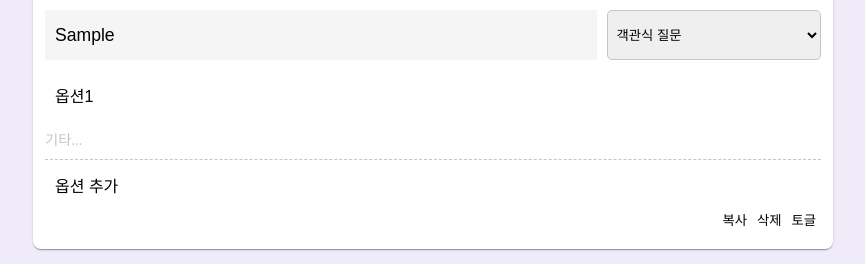
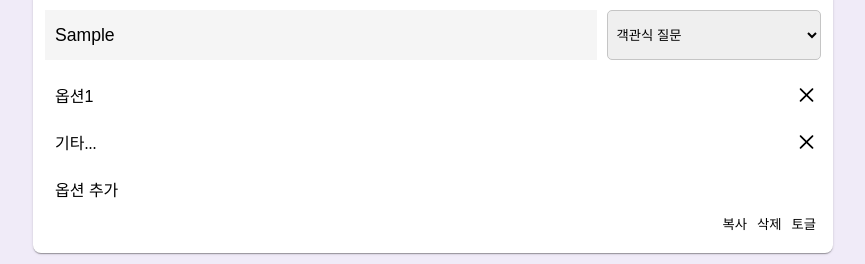
Before and after one commit to 938938/google-form-clone, a React (Create React App) app: page / in a window 1280 px wide. Both pictures are taken after typing "Sample" into the empty fields and a click on the button "'기타' 추가". Shown: the part 185-449 px from the top of the page, without its empty margins (207-1072 px from the left). Built offline with nearby package versions, Linux system fonts and the light colour scheme.

Commit message:
[feat] 옵션 delete 함수 구현

```diff
--- a/package.json
+++ b/package.json
@@ -13,6 +13,7 @@
     "@types/react-dom": "^18.2.7",
     "react": "^18.2.0",
     "react-dom": "^18.2.0",
+    "react-icons": "^4.10.1",
     "react-redux": "^8.1.1",
     "react-scripts": "5.0.1",
     "typescript": "^4.9.5",
--- a/src/components/Options.module.css
+++ b/src/components/Options.module.css
@@ -0,0 +1,22 @@
+.optionList {
+  display: flex;
+}
+
+.delBtn {
+  cursor: pointer;
+  width: 30px;
+  height: 30px;
+  padding: 3px;
+  border-radius: 50%;
+  transition: all 0.2s;
+}
+
+.delBtn:hover {
+  background-color: lightgray;
+  transition: all 0.2s;
+}
+
+.etc span {
+  padding: 10px;
+  width: 100%;
+}
--- a/src/components/Options.tsx
+++ b/src/components/Options.tsx
@@ -1,6 +1,14 @@
 import { useDispatch } from 'react-redux';
-import { addEtcOption, addOptions, editOption } from '../store/questionSlice';
+import {
+  addEtcOption,
+  addOptions,
+  delEtcOption,
+  delOption,
+  editOption,
+} from '../store/questionSlice';
 import { ChangeEvent } from 'react';
+import { RxCross2 } from 'react-icons/rx';
+import style from './Options.module.css';
 
 const Options: React.FC<{
   idx: number;
@@ -19,6 +27,12 @@ const Options: React.FC<{
     const { value } = e.target;
     dispatch(editOption({ Qidx: idx, value, Oidx }));
   };
+  const onDeleteHandler = (Oidx: number) => {
+    dispatch(delOption({ Qidx: idx, Oidx }));
+  };
+  const onEtcDeleteHandler = () => {
+    dispatch(delEtcOption({ idx }));
+  };
   switch (type) {
     case 'short':
       return <p>단답형 텍스트</p>;
@@ -30,9 +44,18 @@ const Options: React.FC<{
           {options.map((ele, idx) => (
             <li key={idx}>
               <input value={ele} onChange={(e) => onChangeHandler(e, idx)} />
+              <RxCross2
+                className={style.delBtn}
+                onClick={() => onDeleteHandler(idx)}
+              />
             </li>
           ))}
-          {isEtc && <p>기타...</p>}
+          {isEtc && (
+            <li className={style.etc}>
+              <span>기타...</span>
+              <RxCross2 className={style.delBtn} onClick={onEtcDeleteHandler} />
+            </li>
+          )}
           <li>
             <input value='옵션 추가' onClick={onAddHandler} readOnly />
             {!isEtc && (
@@ -50,9 +73,18 @@ const Options: React.FC<{
           {options.map((ele, idx) => (
             <li key={idx}>
               <input value={ele} onChange={(e) => onChangeHandler(e, idx)} />
+              <RxCross2
+                className={style.delBtn}
+                onClick={() => onDeleteHandler(idx)}
+              />
             </li>
           ))}
-          {isEtc && <p>기타...</p>}
+          {isEtc && (
+            <li className={style.etc}>
+              <span>기타...</span>
+              <RxCross2 className={style.delBtn} onClick={onEtcDeleteHandler} />
+            </li>
+          )}
           <li>
             <input value='옵션 추가' onClick={onAddHandler} readOnly />
             {!isEtc && (
@@ -70,6 +102,10 @@ const Options: React.FC<{
           {options.map((ele, idx) => (
             <li key={idx}>
               <input value={ele} onChange={(e) => onChangeHandler(e, idx)} />
+              <RxCross2
+                className={style.delBtn}
+                onClick={() => onDeleteHandler(idx)}
+              />
             </li>
           ))}
           <li>
--- a/src/components/Question.module.css
+++ b/src/components/Question.module.css
@@ -50,7 +50,7 @@
   font-size: 1rem;
 }
 
-.optionsBox li:last-child {
+.optionsBox li {
   display: flex;
   align-items: center;
 }
--- a/src/store/questionSlice.ts
+++ b/src/store/questionSlice.ts
@@ -38,15 +38,33 @@ const questionSlice = createSlice({
       const { idx } = action.payload;
       state[idx].isEtc = true;
     },
+    delEtcOption: (state, action) => {
+      const { idx } = action.payload;
+      state[idx].isEtc = false;
+    },
     editOption: (state, action) => {
       // Qidx : 질문의 인덱스
       // Oidx : 옵션의 인덱스
       const { Qidx, Oidx, value } = action.payload;
       state[Qidx].options[Oidx] = value;
     },
+    delOption: (state, action) => {
+      const { Qidx, Oidx } = action.payload;
+      // 남은 옵션이 하나밖에 없으면 삭제를 실행하지 않고 return
+      if (state[Qidx].options.length <= 1) {
+        return;
+      }
+      state[Qidx].options.splice(Oidx, 1);
+    },
   },
 });
 
 export default questionSlice;
-export const { add, addOptions, addEtcOption, editOption } =
-  questionSlice.actions;
+export const {
+  add,
+  addOptions,
+  addEtcOption,
+  delEtcOption,
+  editOption,
+  delOption,
+} = questionSlice.actions;
```
Also changed, not shown: 1 other file (tests, documents, lock files or other folders).
